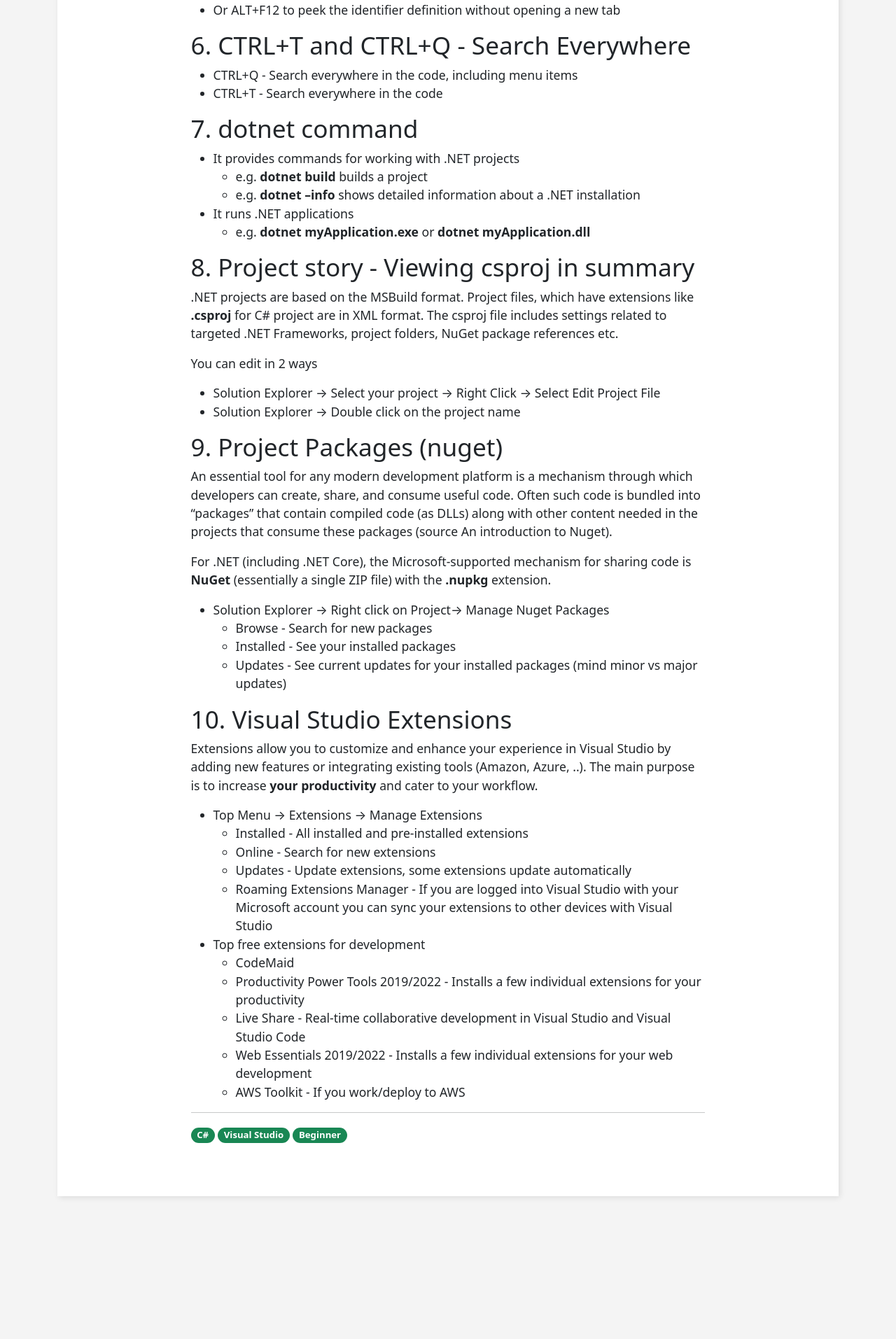
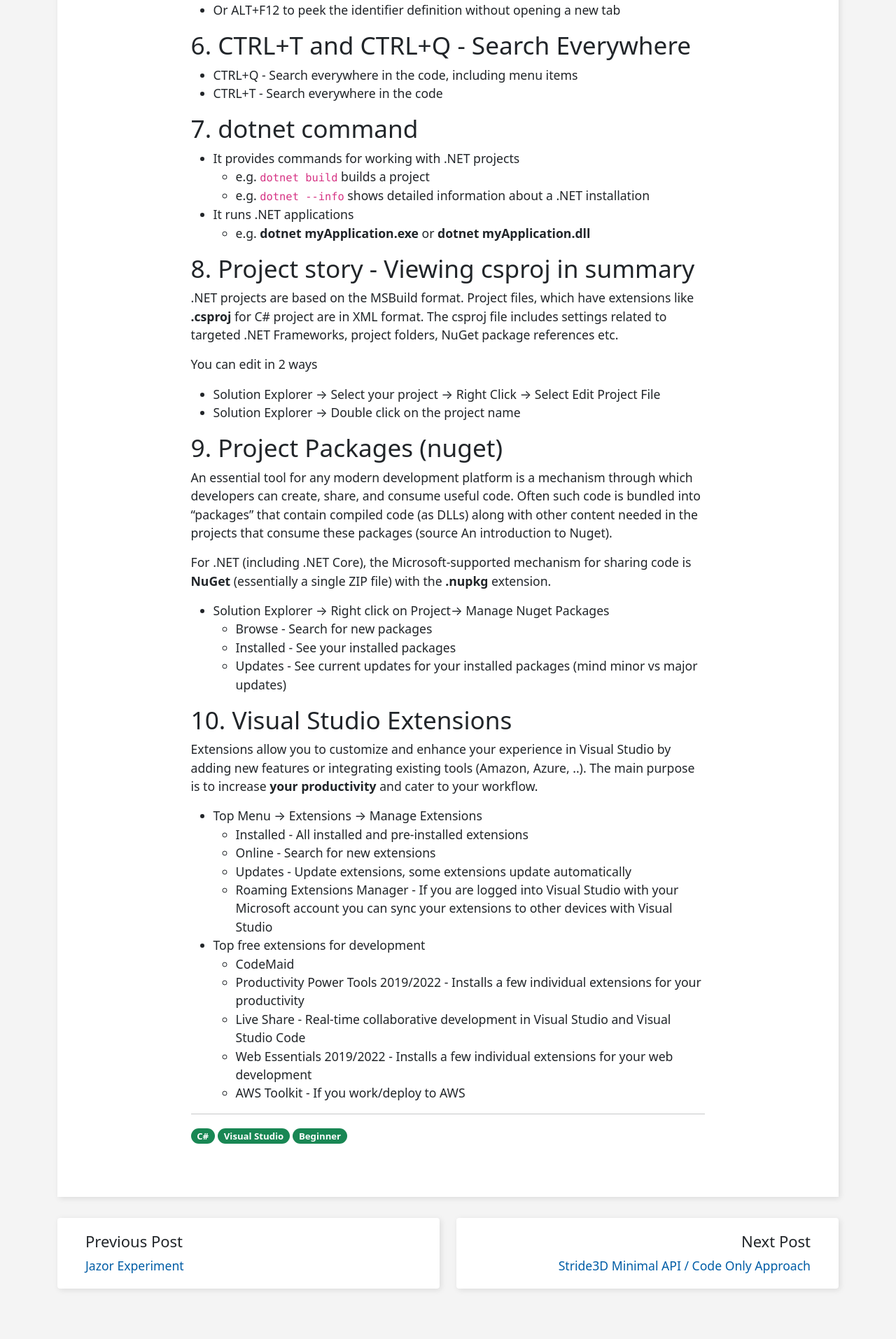
Before and after one commit to VaclavElias/vaclavelias.github.io, a Jekyll site: the page built from _posts/2021-08-03-visual-studio-intro.md, in a window 1280 px wide. Shown: the part 1632-3545 px from the top of the page at 70% size. Built offline with Jekyll 4.4.1, drawn with Linux system fonts in a browser that asks for light colours; before the commit the page ends 3371 px from its top, so only the background shows below that.

Commit message:
Previous, next post added

````diff
--- a/_layouts/default.html
+++ b/_layouts/default.html
@@ -6,17 +6,11 @@
     <title>{{ page.title }}</title>
     {% if page.description %}<meta name="description" content="{{ page.description }}">{% endif %}
     <link rel="stylesheet" href="/assets/css/styles-post.css">
-    <!--<link rel="stylesheet" href="/assets/css/styles.css">-->
 </head>
 <body>
     {% include navigation.html %}
     <div class="container">
         {{ content }}
-        <!--<div class="row postcontent">
-            <div class="col-12">
-                {% include recent-posts.html %}
-            </div>
-        </div>-->
     </div>
 </body>
 </html>
--- a/_layouts/post.html
+++ b/_layouts/post.html
@@ -29,6 +29,24 @@
                 </article>
             </div>
         </div>
+        <div class="row mb-5">
+            <div class="col-md-6 mb-4">
+                {% if page.previous.url %}
+                <div class="post-card">
+                    <h5>Previous Post</h5>
+                    <a class="prev" href="{{page.previous.url}}">{{page.previous.title}}</a>
+                </div>
+                {% endif %}
+            </div>
+            <div class="col-md-6 text-md-end">
+                {% if page.next.url %}
+                <div class="post-card">
+                    <h5>Next Post</h5>
+                    <a class="next" href="{{page.next.url}}">{{page.next.title}}</a>
+                </div>
+                {% endif %}
+            </div>
+        </div>
     </div>
 </body>
 </html>
--- a/_posts/2021-08-03-visual-studio-intro.md
+++ b/_posts/2021-08-03-visual-studio-intro.md
@@ -49,8 +50,8 @@
 
 ## 7. dotnet command
 - It provides commands for working with .NET projects
-  - e.g. **dotnet build** builds a project
-  - e.g. **dotnet --info** shows detailed information about a .NET installation
+  - e.g. ```dotnet build``` builds a project
+  - e.g. ```dotnet --info``` shows detailed information about a .NET installation
 - It runs .NET applications
   - e.g. **dotnet myApplication.exe** or **dotnet myApplication.dll**
 
--- a/_sass/main.scss
+++ b/_sass/main.scss
@@ -1,3 +1,7 @@
+:root {
+    --main-shadow: 2px 2px 8px #0000001a;
+}
+
 body {
     background-color: #f4f4f4;
 }
@@ -24,7 +28,7 @@
 
 .postcontent {
     margin: 30px 0;
-    box-shadow: 2px 2px 8px #0000001a;
+    box-shadow: var(--main-shadow);
     padding-top: 60px;
     padding-left: 16%;
     padding-right: 16%;
@@ -43,7 +47,7 @@
 
 .search-main {
     background: #fff;
-    box-shadow: 2px 2px 8px #0000001a;
+    box-shadow: var(--main-shadow);
     border-radius: 4px;
     padding: 0.5em 1.25em;
     margin-bottom: 1.5em;
@@ -53,8 +57,16 @@
     padding: 20px;
     margin-bottom: 25px;
     background: #fff;
-    box-shadow: 2px 2px 8px #0000001a;
+    box-shadow: var(--main-shadow);
     border-radius: 4px;
+}
+
+.post-card {
+    background-color: #fff;
+    box-shadow: var(--main-shadow);
+    border-radius: 4px;
+    padding: 20px 40px;
+    word-break: break-word;
 }
 
 @media screen and (max-width: 768px) {
--- a/blog.html
+++ b/blog.html
@@ -7,7 +7,7 @@
     <div class="col-lg-9 col-md-8 col-sm-12">
         {% for post in site.posts %}
         <article class="search-main">
-            <div class="row post-card justify-content-center pt-3 pb-1">
+            <div class="row justify-content-center pt-3 pb-1">
                 <div class="text-center col-lg-4 col-md-12 d-none d-lg-block">
                     <img class="mt-2 p-4 lazyloaded img-fluid" loading="lazy" src="{{ post.image }}" data-src="{{ post.image }}" alt="">
                 </div>
````
Also changed, not shown: other parts of _posts/2021-08-03-visual-studio-intro.md (+1 -0 lines), _includes/previous-next.html (added, +13 -0 lines).
